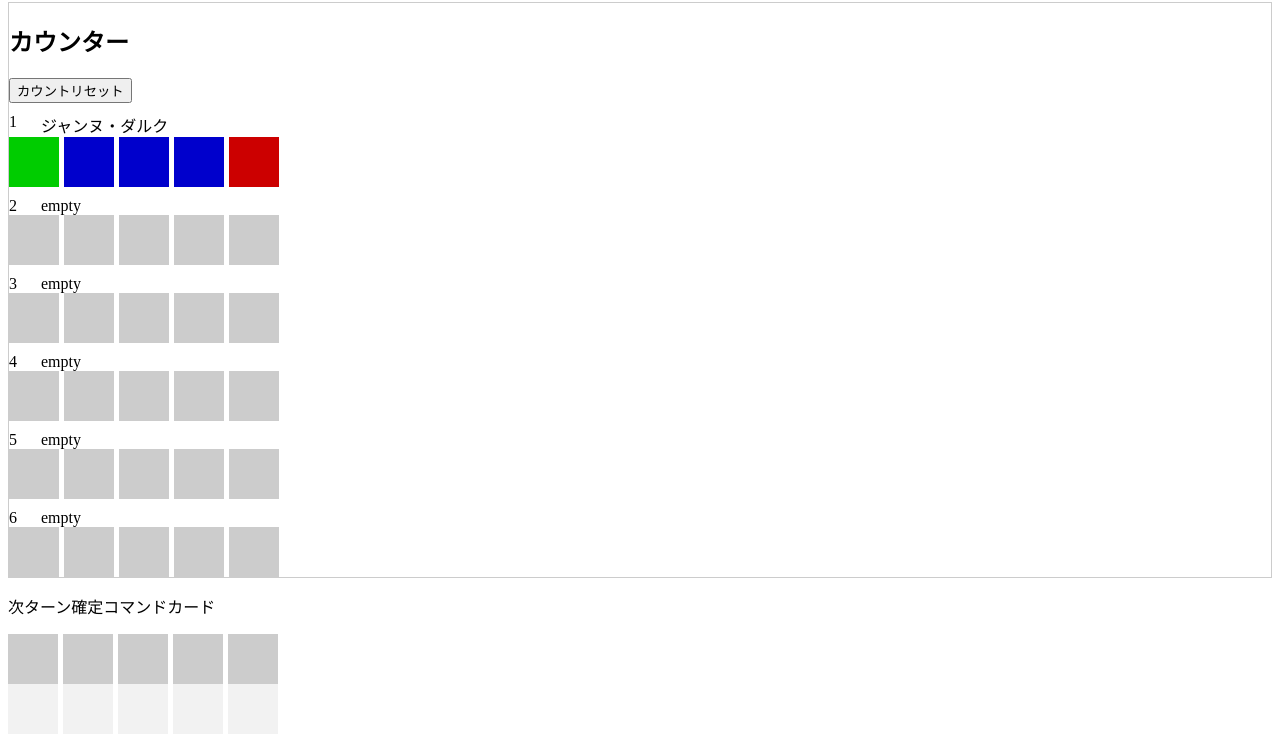
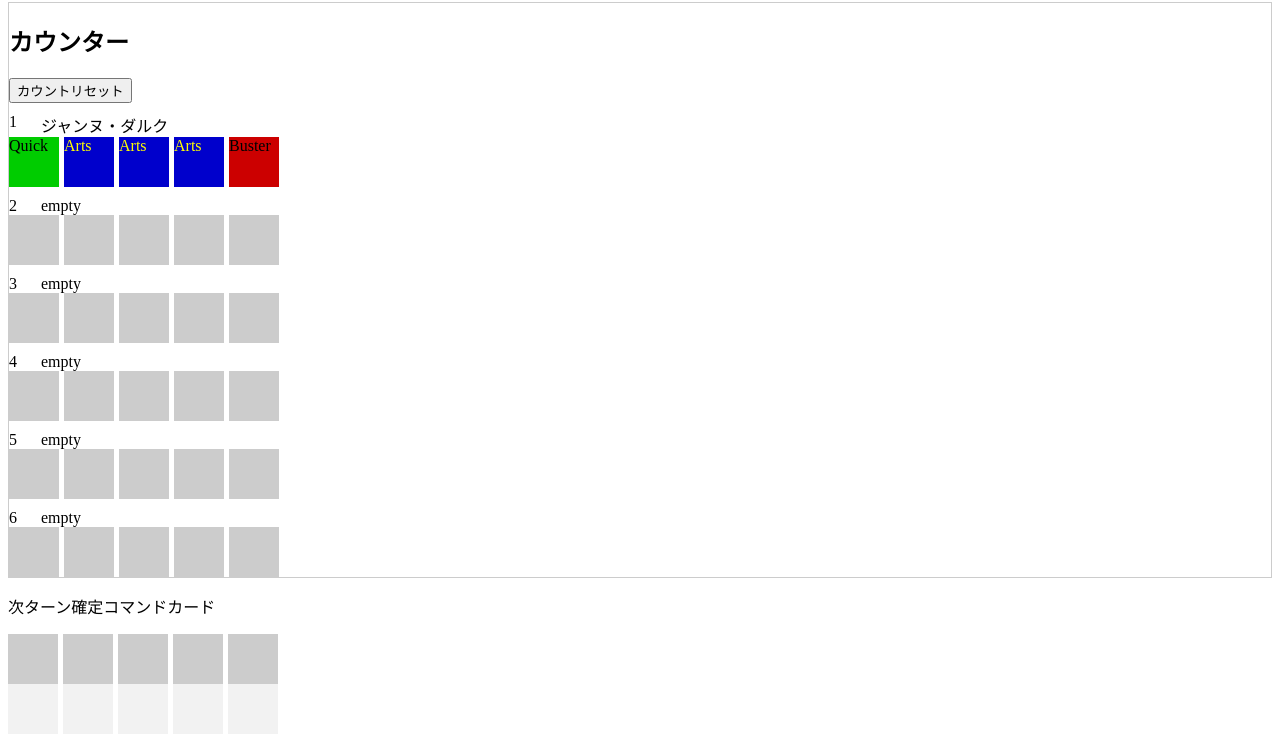
Before and after one commit to felinebabies/fgo_commandcardcounter, a plain HTML site: page docs/index.html in a window 1280 px wide. Shown: the part 87-823 px from the top of the page. Drawn offline with Linux system fonts and the light colour scheme.

Commit message:
コマンドカードに文字を表示するように修正した。

```diff
--- a/docs/css/common.css
+++ b/docs/css/common.css
@@ -52,11 +52,21 @@
 .commands .commandcard.quick {
   background-color: #00CC00;
 }
+.commands .commandcard.quick:before {
+  content: "Quick";
+}
 .commands .commandcard.arts {
   background-color: #0000CC;
+  color: #FFFF00;
+}
+.commands .commandcard.arts:before {
+  content: "Arts";
 }
 .commands .commandcard.buster {
   background-color: #CC0000;
+}
+.commands .commandcard.buster:before {
+  content: "Buster";
 }
 
 .commands .commandcard.used {
```
